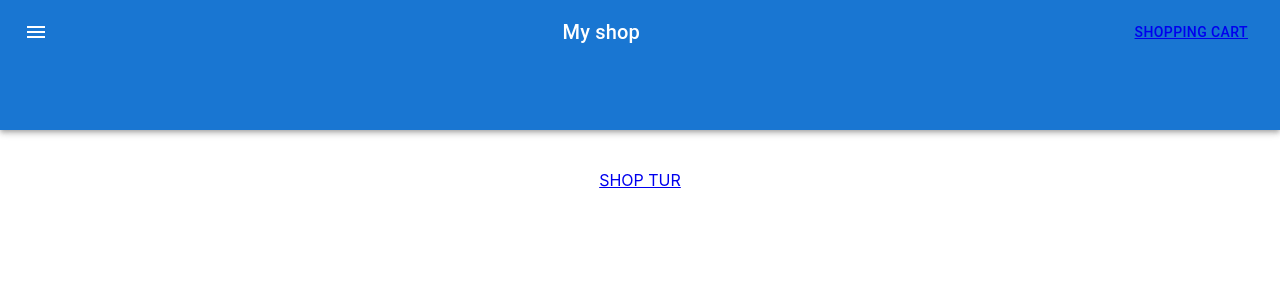
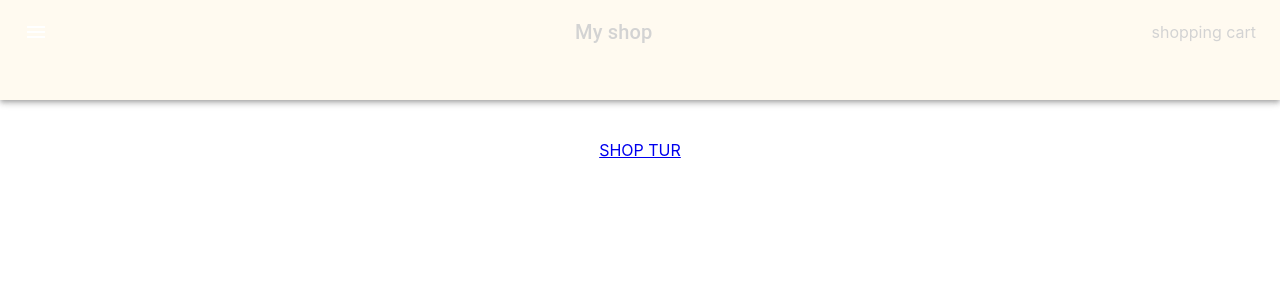
Before and after one commit to serIvanich/test-shop, a React (Create React App) app: page / in a window 1280 px wide. Shown: the top 300 px of the page. Built offline with nearby package versions, Linux system fonts and the light colour scheme.

Commit message:
product page with material ui

```diff
--- a/src/features/header/HeaderM.tsx
+++ b/src/features/header/HeaderM.tsx
@@ -6,15 +6,17 @@ import Typography from '@mui/material/Typography';
 import Button from '@mui/material/Button';
 import IconButton from '@mui/material/IconButton';
 import MenuIcon from '@mui/icons-material/Menu';
-import { Link } from 'react-router-dom';
+import {Link} from "@mui/material";
+
+
 
 
 export default function ButtonAppBar() {
 
 
     return (
-        <Box sx={{ flexGrow: 1, height: 130}}>
-            <AppBar position="static" sx={{height: '100%'}}>
+        <Box sx={{ flexGrow: 1, height: 100}}>
+            <AppBar position="static" sx={{height: '100%', backgroundColor: 'floralwhite'}}>
                 <Toolbar>
                     <IconButton
                         size="large"
@@ -25,12 +27,14 @@ export default function ButtonAppBar() {
                     >
                         <MenuIcon />
                     </IconButton>
-                    <Typography variant="h6" component="div" sx={{ flexGrow: 1 }}>
+                    <Typography variant="h6" component="div" sx={{ flexGrow: 1, color: 'lightgrey' }}>
                         My shop
                     </Typography>
-                    <Button color="inherit">
-                        <Link to={'/cart'}>shopping cart</Link>
-                    </Button>
+
+                        <Link href={'/cart'} underline="hover" sx={{ color: 'lightgrey' }}>
+                            shopping cart
+                        </Link>
+
                 </Toolbar>
             </AppBar>
         </Box>
--- a/src/features/products/ProductsPage.tsx
+++ b/src/features/products/ProductsPage.tsx
@@ -6,7 +6,7 @@ import {Product} from "./product/Product";
 import Preloader from "../../components/preloader/Preloader";
 import {useActions} from "../../utils/redux-utils";
 import {getDatabase, onValue, ref} from "firebase/database";
-import s from './Products.module.css'
+import {Container, Grid} from "@mui/material";
 
 export const ProductsPage: React.FC = () => {
     const products = useSelector<AppRootStateType, Array<ProductType>>(state => state.products)
@@ -32,8 +32,11 @@ export const ProductsPage: React.FC = () => {
     }
 
     return (
-        <div className={s.productsContainer}>
-            {products.map((i: ProductType) => <Product key={i.id + i.name} prod={i}/>)}
-        </div>
+        <Container maxWidth="lg">
+            <Grid container spacing={4} justifyContent={'center'}>
+                {products.map((i: ProductType) => <Grid item><Product key={i.id + i.name} prod={i}/></Grid>)}
+            </Grid>
+
+        </Container>
     )
 }
--- a/src/features/products/product/Product.tsx
+++ b/src/features/products/product/Product.tsx
@@ -1,17 +1,26 @@
 import React from "react";
-import s from './Product.module.css'
 import {ProductType} from "../products-reduser";
+import {Card, Container, Grid, Paper} from "@mui/material";
 
 export const Product: React.FC<ProductPropsType> = ({prod}) => {
 
     return (
-        <div className={s.productBlock}>
-            <div>{prod.photo}</div>
-            <div>{prod.name}</div>
-            <div>{prod.info}</div>
-            <div>{prod.price}</div>
-
-        </div>
+        <Paper  elevation={13}>
+            <Card sx={{ minWidth: 275, minHeight: 300 }}>
+                <Grid item xs={6}>
+                    {prod.photo}
+                </Grid>
+                <Grid item xs={6}>
+                    {prod.name}
+                </Grid>
+                <Grid item xs={6}>
+                    {prod.info}
+                </Grid>
+                <Grid item xs={6}>
+                    {prod.price}
+                </Grid>
+            </Card>
+        </Paper>
     )
 }
 
```
